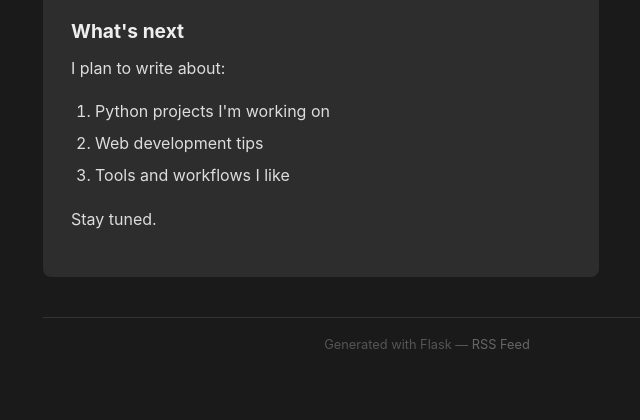
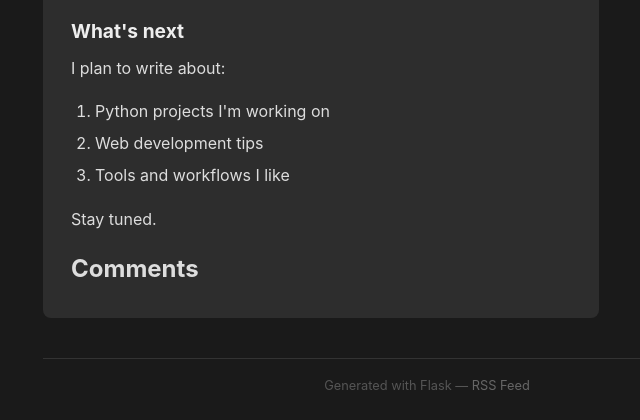
Before and after one commit to Zouziyu/Zouziyu.github.io, a Flask app: page /post/hello-world in a window 1280 px wide. Shown: the part 799-1219 px from the top of the page, without its empty margins (213-853 px from the left). Before the commit the page ends 1148 px from the top, so only its background shows below. Run offline with Flask 3, Linux system fonts and the light colour scheme; some libraries are stand-ins or nearby versions.

Commit message:
Add giscus comments/reactions and GoatCounter analytics
giscus handles comments and reactions (likes) via GitHub Discussions.
GoatCounter provides privacy-friendly page view statistics.

```diff
--- a/templates/base.html
+++ b/templates/base.html
@@ -59,5 +59,7 @@
       <span>Generated with Flask &mdash; <a href="{{ url_for('feed') }}">RSS Feed</a></span>
     </footer>
   </div>
+  <script data-goatcounter="https://zouziyu.goatcounter.com/count"
+          async src="//gc.zgo.at/count.js"></script>
 </body>
 </html>
--- a/templates/post.html
+++ b/templates/post.html
@@ -19,5 +19,31 @@
   <div class="post-body">
     {{ post.html | safe }}
   </div>
+
+  <section class="post-interactions">
+    <div class="post-view-count">
+      <span class="view-count" data-goatcounter="{{ post.slug }}"></span>
+    </div>
+  </section>
+
+  <section class="post-comments">
+    <h2>Comments</h2>
+    <script src="https://giscus.app/client.js"
+            data-repo="Zouziyu/Zouziyu.github.io"
+            data-repo-id="R_kgDOR2A0Ag"
+            data-category="General"
+            data-category-id="DIC_kwDOR2A0As4C8jih"
+            data-mapping="pathname"
+            data-strict="0"
+            data-reactions-enabled="1"
+            data-emit-metadata="0"
+            data-input-position="top"
+            data-theme="preferred_color_scheme"
+            data-lang="en"
+            data-loading="lazy"
+            crossorigin="anonymous"
+            async>
+    </script>
+  </section>
 </article>
 {% endblock %}
```
